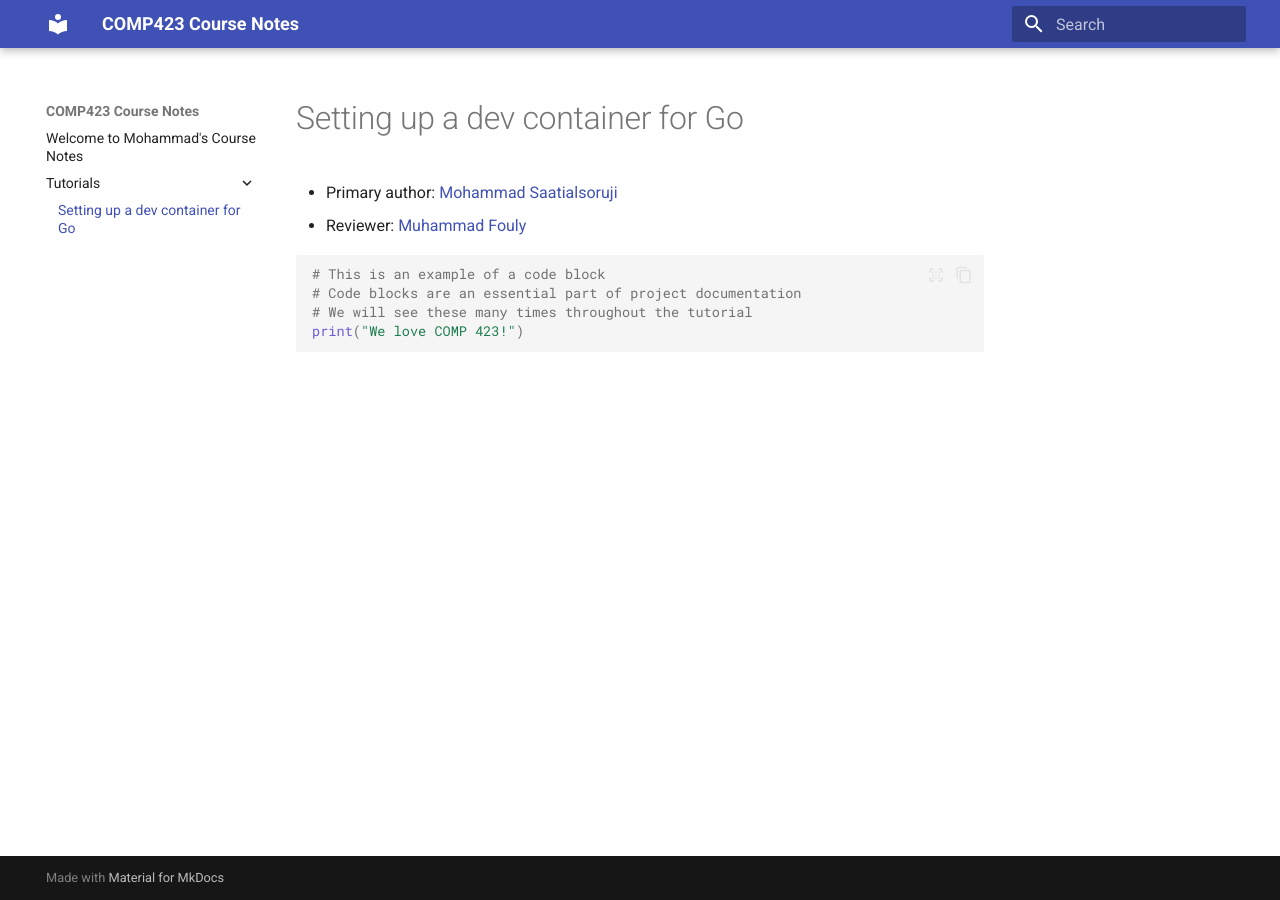
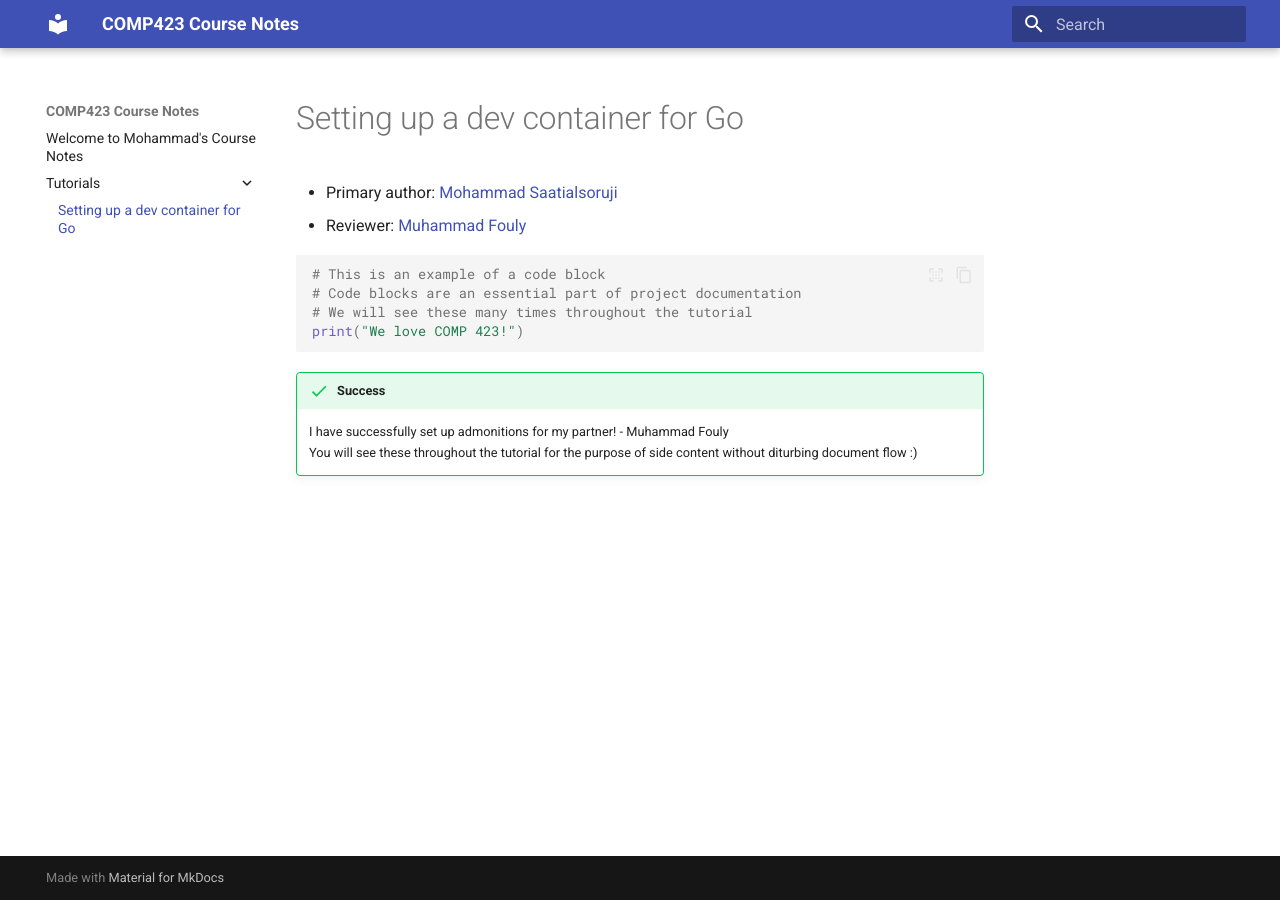
Before and after one commit to meihab/comp423-course-notes, an MkDocs documentation site: the page built from docs/tutorials/go-setup.md, in a window 1280 px wide. Built offline with MkDocs 1.6.1 and Material for MkDocs 9.7.7, drawn with Linux system fonts in a browser that asks for light colours.

Commit message:
adding extensions for my partner

````diff
--- a/docs/tutorials/go-setup.md
+++ b/docs/tutorials/go-setup.md
@@ -9,3 +9,7 @@
 # We will see these many times throughout the tutorial
 print("We love COMP 423!")
 ```
+
+!!! success
+    I have successfully set up admonitions for my partner! - Muhammad Fouly
+    You will see these throughout the tutorial for the purpose of side content without diturbing document flow :)
--- a/mkdocs.yml
+++ b/mkdocs.yml
@@ -13,3 +13,5 @@ markdown_extensions:
   - pymdownx.inlinehilite
   - pymdownx.snippets
   - pymdownx.superfences
+  - admonition
+  - pymdownx.details
````
